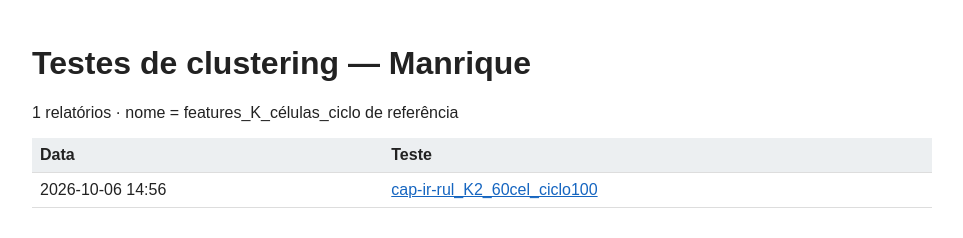
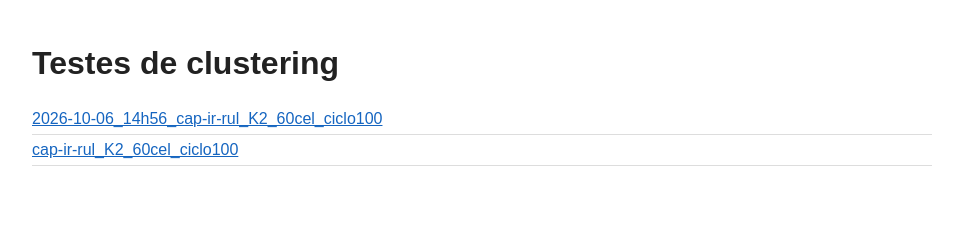
Before and after one commit to manrique-kraus/testes, a plain HTML site: page index.html in a window 1280 px wide. Shown: the whole page, without its empty margins (158-1121 px from the left). Drawn offline with Linux system fonts and the light colour scheme.

Commit message:
Atualiza índice

```diff
--- a/index.html
+++ b/index.html
@@ -1,8 +1,5 @@
 <!doctype html><html lang="pt-br"><head><meta charset="utf-8">
 <meta name="viewport" content="width=device-width, initial-scale=1"><title>Testes de clustering</title>
 <style>body{font-family:Arial,sans-serif;max-width:900px;margin:0 auto;padding:24px;color:#222}
-table{border-collapse:collapse;width:100%}td,th{border-bottom:1px solid #ddd;padding:8px;text-align:left}
-th{background:#eceff1}a{color:#1565c0}</style></head><body>
-<h1>Testes de clustering — Manrique</h1>
-<p>1 relatórios · nome = features_K_células_ciclo de referência</p>
-<table><tr><th>Data</th><th>Teste</th></tr><tr><td>2026-10-06 14:56</td><td><a href="relatorios/2026-10-06_14h56_cap-ir-rul_K2_60cel_ciclo100.html">cap-ir-rul_K2_60cel_ciclo100</a></td></tr></table></body></html>
+li{padding:6px 0;border-bottom:1px solid #ddd;list-style:none}ul{padding:0}a{color:#1565c0}</style>
+</head><body><h1>Testes de clustering</h1><ul><li><a href="relatorios/2026-10-06_14h56_cap-ir-rul_K2_60cel_ciclo100.html">2026-10-06_14h56_cap-ir-rul_K2_60cel_ciclo100</a></li><li><a href="relatorios/cap-ir-rul_K2_60cel_ciclo100.html">cap-ir-rul_K2_60cel_ciclo100</a></li></ul></body></html>
```
